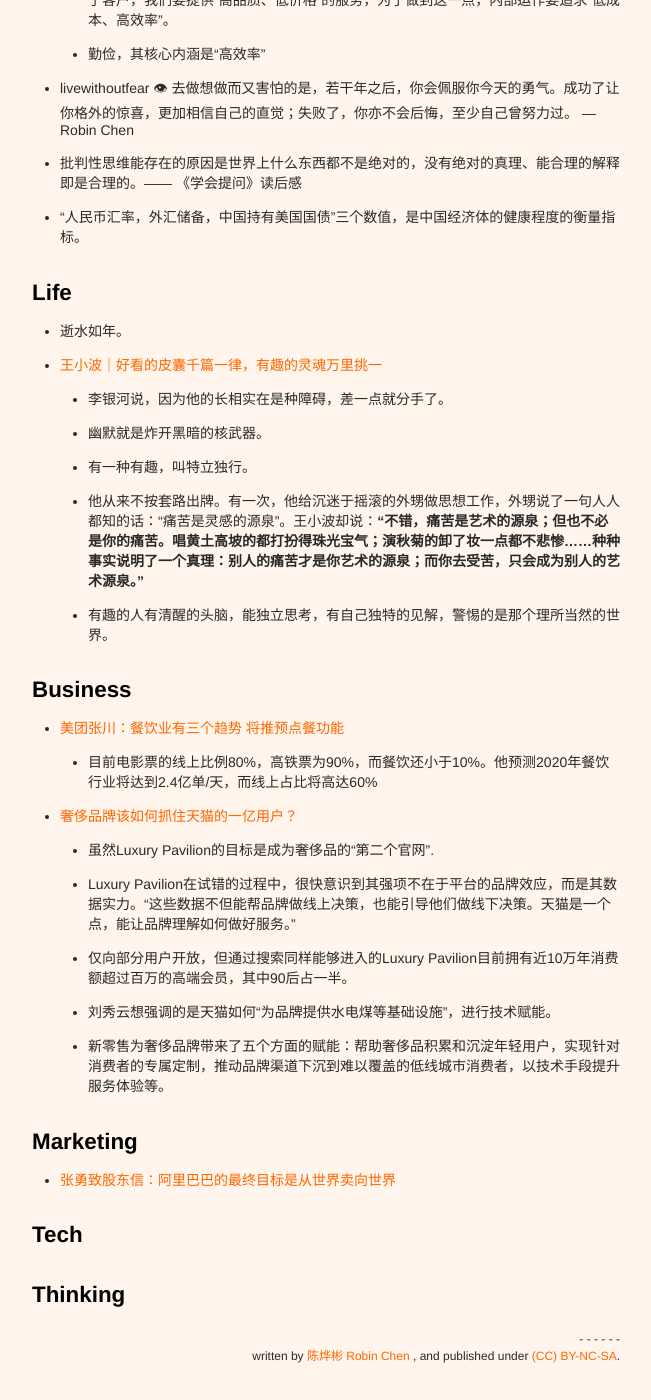
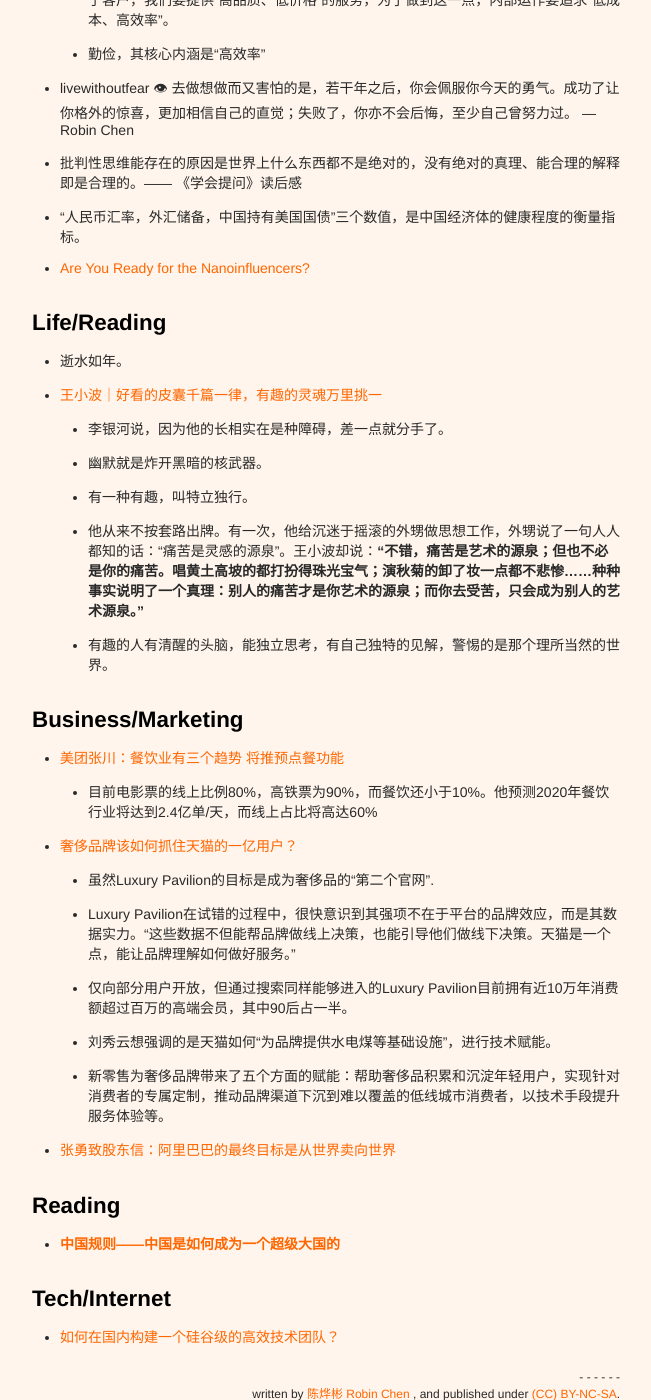
Before and after one commit to xianyuxmu/xianyuxmu.github.io, a Jekyll site: the page built from _posts/2018-11-01-monthly-reading.md, in a window 1280 px wide and 1400 px high, scrolled down 620 px. Shown: the whole window, without its empty margins (314-965 px from the left). Built offline with Jekyll 4.4.1, drawn with Linux system fonts in a browser that asks for light colours; comment, search, counter and statistics services are not loaded.

Commit message:
Reading Nov. 26 2018

```diff
--- a/_posts/2018-11-01-monthly-reading.md
+++ b/_posts/2018-11-01-monthly-reading.md
@@ -16,7 +16,7 @@
 <p>——拿破仑•波拿巴/Napoleon Bonaparte</p>
 </blockquote>
 
-## Top
+## The Top
 
 - 王兴的“三高三低”：
 	- 对消费者，是低价格、高品质
@@ -27,9 +27,10 @@
 - livewithoutfear 👁 去做想做而又害怕的是，若干年之后，你会佩服你今天的勇气。成功了让你格外的惊喜，更加相信自己的直觉；失败了，你亦不会后悔，至少自己曾努力过。 — Robin Chen
 - 批判性思维能存在的原因是世界上什么东西都不是绝对的，没有绝对的真理、能合理的解释即是合理的。—— 《学会提问》读后感
 - “人民币汇率，外汇储备，中国持有美国国债”三个数值，是中国经济体的健康程度的衡量指标。
+- [Are You Ready for the Nanoinfluencers?](https://www.nytimes.com/2018/11/11/business/media/nanoinfluencers-instagram-influencers.html?module=inline)
 
 
-## Life
+## Life/Reading
 
 - 逝水如年。
 - [王小波｜好看的皮囊千篇一律，有趣的灵魂万里挑一](http://www.sohu.com/a/133449314_393966)
@@ -52,14 +51,13 @@
 	- 仅向部分用户开放，但通过搜索同样能够进入的Luxury Pavilion目前拥有近10万年消费额超过百万的高端会员，其中90后占一半。
 	- 刘秀云想强调的是天猫如何“为品牌提供水电煤等基础设施”，进行技术赋能。
 	- 新零售为奢侈品牌带来了五个方面的赋能：帮助奢侈品积累和沉淀年轻用户，实现针对消费者的专属定制，推动品牌渠道下沉到难以覆盖的低线城市消费者，以技术手段提升服务体验等。
-
-## Marketing
-
 - [张勇致股东信：阿里巴巴的最终目标是从世界卖向世界](https://wallstreetcn.com/articles/3429651)
 
+## Reading
 
-## Tech
+- [**中国规则——中国是如何成为一个超级大国的**](https://www.nytimes.com/zh-hans/interactive/2018/11/19/world/asia/world-built-by-china.html)
 
 
+## Tech/Internet
 
-## Thinking
+- [如何在国内构建一个硅谷级的高效技术团队？](https://www.infoq.cn/article/5ym448gjS*pmmve6q8FC)
```
Also changed, not shown: other parts of _posts/2018-11-01-monthly-reading.md (+1 -3 lines), _posts/2018-11-26-chicken-soup.md (+7 -0 lines).
